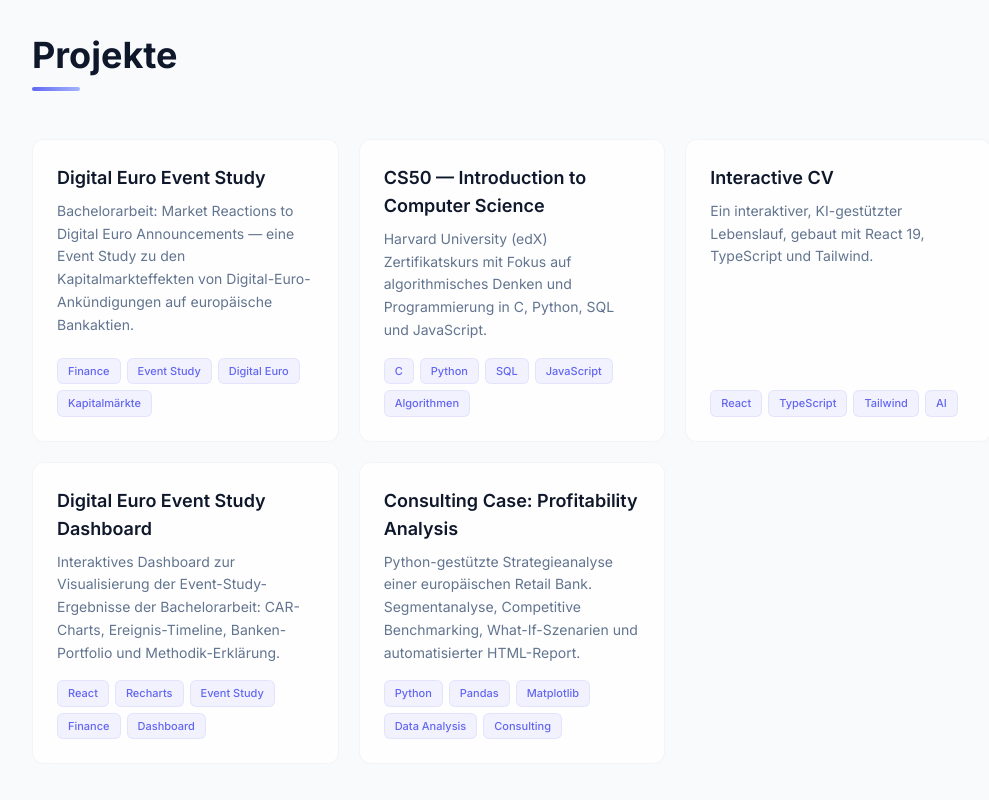
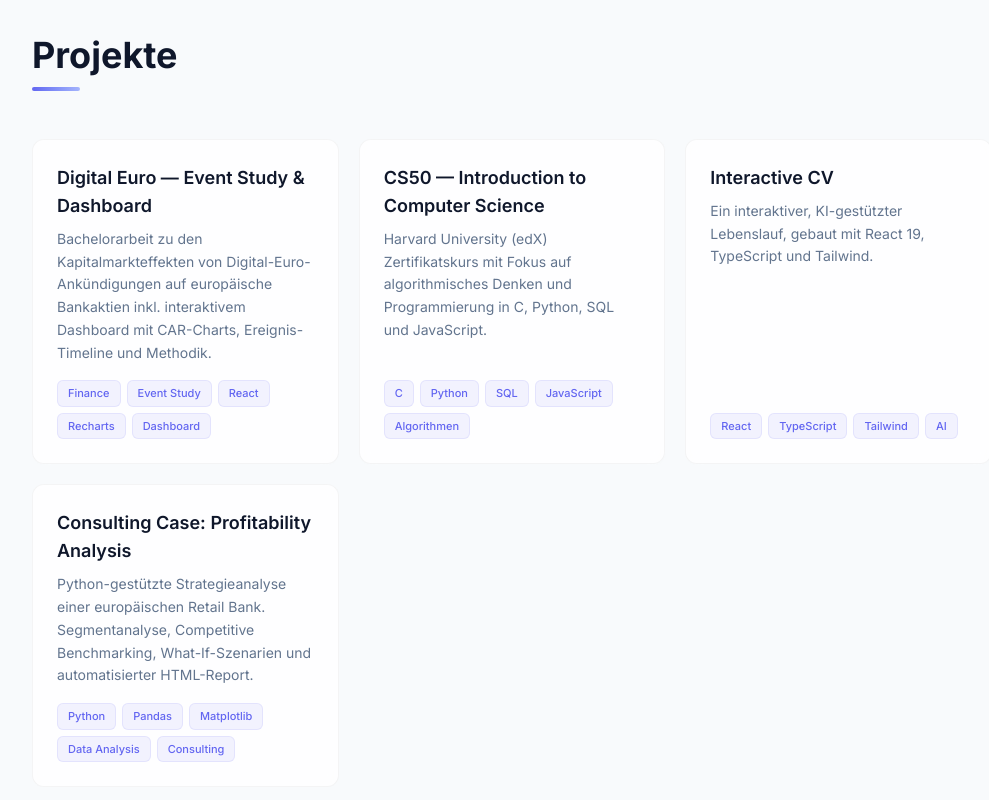
Before and after one commit to adem-del/cv-adam, a React (Vite) app: page / in a window 1280 px wide. Shown: the part 3980-4780 px from the top of the page, without its empty margins (128-1117 px from the left). Built offline with nearby package versions, Linux system fonts and the light colour scheme.

Commit message:
Merge Digital Euro projects into one

```diff
--- a/src/data/cv-data.ts
+++ b/src/data/cv-data.ts
@@ -88,9 +88,9 @@ export const cvData: CvData = {
   ],
   projects: [
     {
-      name: "Digital Euro Event Study",
-      description: "Bachelorarbeit: Market Reactions to Digital Euro Announcements — eine Event Study zu den Kapitalmarkteffekten von Digital-Euro-Ankündigungen auf europäische Bankaktien.",
-      tags: ["Finance", "Event Study", "Digital Euro", "Kapitalmärkte"]
+      name: "Digital Euro — Event Study & Dashboard",
+      description: "Bachelorarbeit zu den Kapitalmarkteffekten von Digital-Euro-Ankündigungen auf europäische Bankaktien inkl. interaktivem Dashboard mit CAR-Charts, Ereignis-Timeline und Methodik.",
+      tags: ["Finance", "Event Study", "React", "Recharts", "Dashboard"]
     },
     {
       name: "CS50 — Introduction to Computer Science",
@@ -101,11 +101,6 @@ export const cvData: CvData = {
       name: "Interactive CV",
       description: "Ein interaktiver, KI-gestützter Lebenslauf, gebaut mit React 19, TypeScript und Tailwind.",
       tags: ["React", "TypeScript", "Tailwind", "AI"]
-    },
-    {
-      name: "Digital Euro Event Study Dashboard",
-      description: "Interaktives Dashboard zur Visualisierung der Event-Study-Ergebnisse der Bachelorarbeit: CAR-Charts, Ereignis-Timeline, Banken-Portfolio und Methodik-Erklärung.",
-      tags: ["React", "Recharts", "Event Study", "Finance", "Dashboard"]
     },
     {
       name: "Consulting Case: Profitability Analysis",
```
